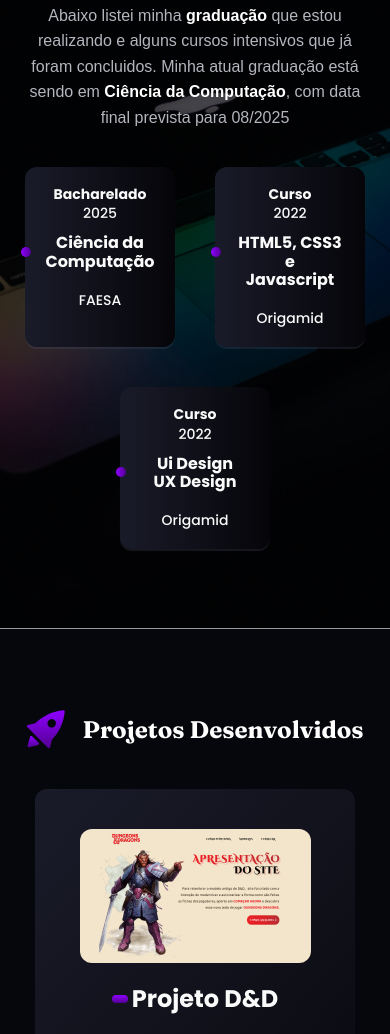
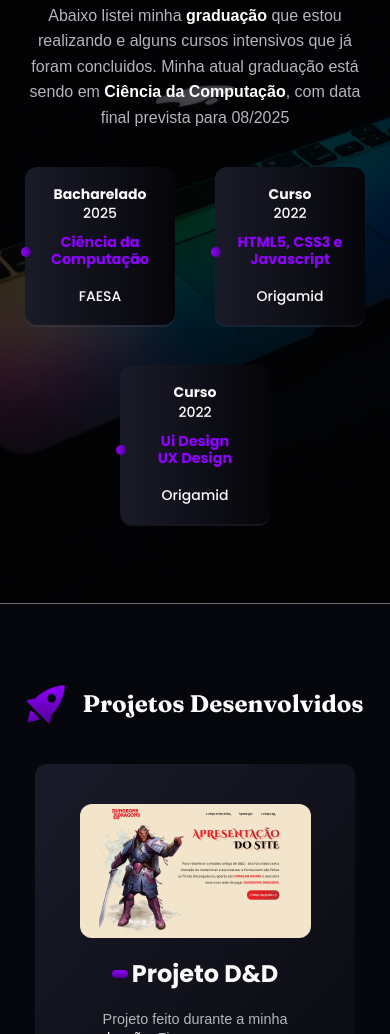
Before and after one commit to mateusdev7/mateusdev7.github.io, a plain HTML site: page index.html in a window 390 px wide. Shown: the part 1648-2682 px from the top of the page. Drawn offline with Linux system fonts and the light colour scheme; a web font is replaced by a local one.

Commit message:
Modificação das cores

```diff
--- a/css/global/formacao/formacao.css
+++ b/css/global/formacao/formacao.css
@@ -68,6 +68,7 @@
     display: flex;
     flex-wrap: wrap;
     gap: 40px;
+    text-align: center;
 }
 
 .lista-formacoes li {
@@ -101,6 +102,7 @@
 
 .lista-formacoes p {
     margin-bottom: 20px;
+    color: var(--destaque);
 }
 
 @media (max-width: 1200px) {
@@ -136,4 +138,7 @@
     .lista-formacoes {
         justify-content: center;
     }
+    .lista-formacoes p {
+        font-size: 0.9rem;
+    }
 }
```
